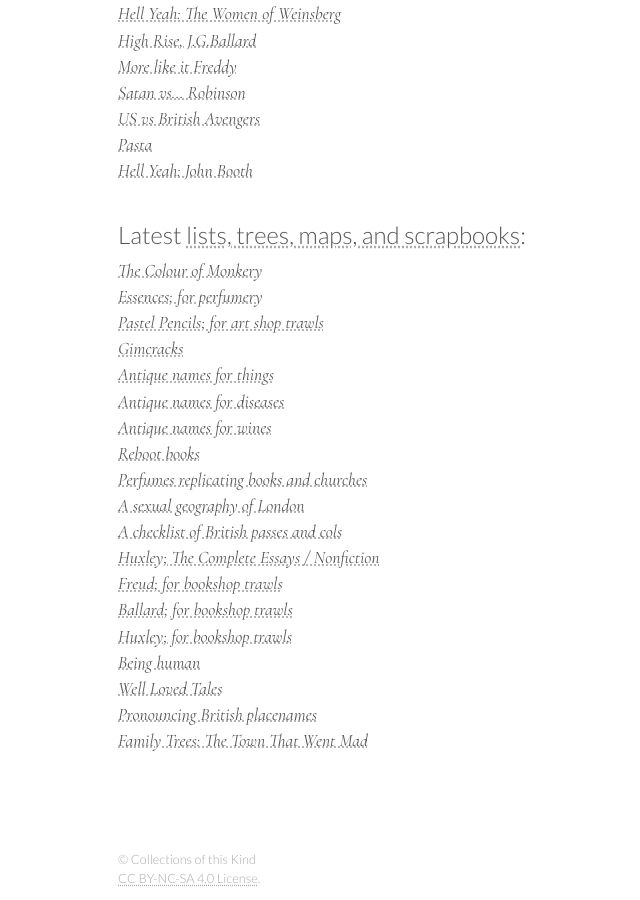
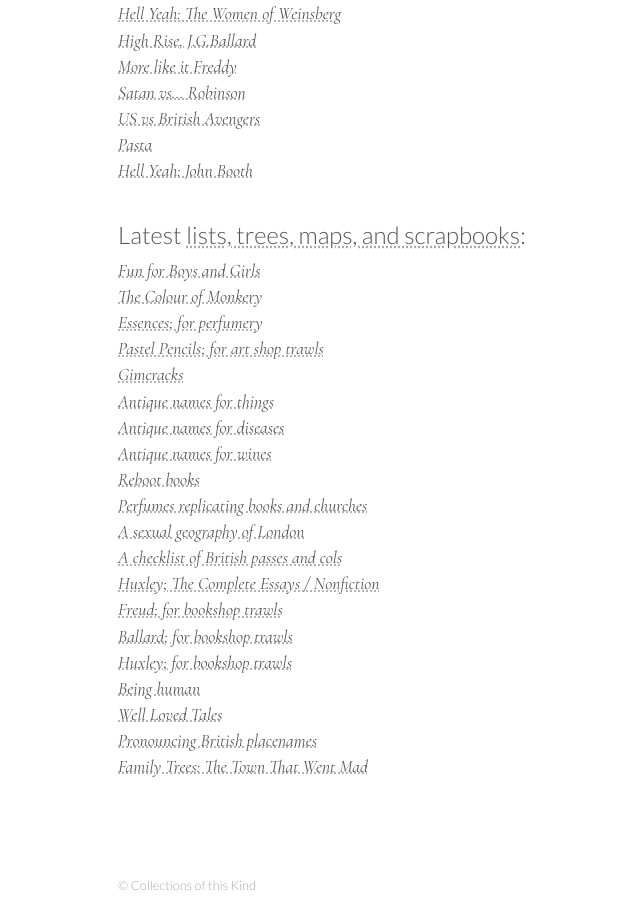
Before and after one commit to CollectionsOfThisKind/collectionsofthiskind.github.io, a Jekyll site: the page built from index.html, in a window 1280 px wide and 900 px high, scrolled down 2940 px. Shown: the whole window, without its empty margins (132-772 px from the left). Built offline with Jekyll 4.4.1, drawn with Linux system fonts in a browser that asks for light colours.

Commit message:
Add files via upload

```diff
--- a/index.html
+++ b/index.html
@@ -169,6 +169,7 @@
 <h2 name="lists">Latest <a href="pages/lists/index.html">lists, trees, maps, and scrapbooks</a>:</h2>
 
 <ul class="new">
+<li><a href="pages/lists/lists/games.html">Fun for Boys and Girls</a></li>
 <li><a href="pages/lists/lists/monks.html">The Colour of Monkery</a></li>
 <li><a href="pages/lists/lists/essences.html">Essences; for perfumery</a></li>
 <li><a href="pages/lists/lists/pastels.html">Pastel Pencils; for art shop trawls</a></li>
```
